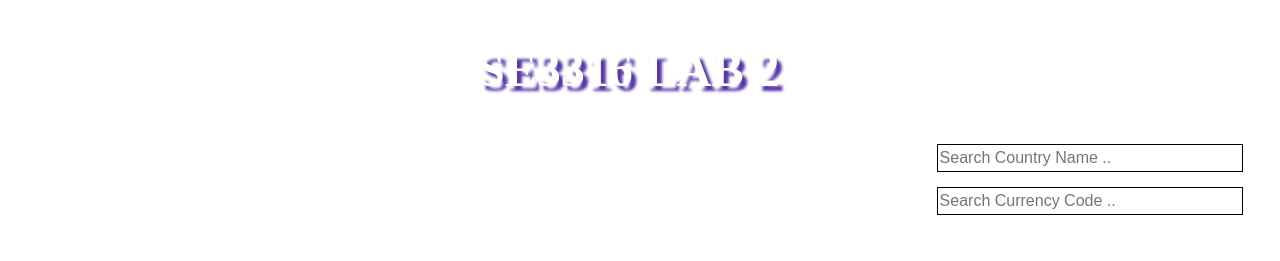
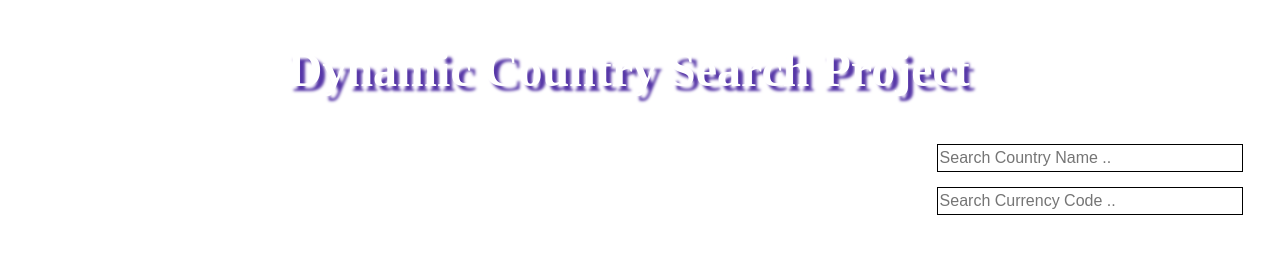
Before and after one commit to DasolLim/Dynamic-Country-Search-Project, a plain HTML site: page index.html in a window 1280 px wide. Shown: the top 261 px of the page. Drawn offline with Linux system fonts and the light colour scheme.

Commit message:
Update Title

```diff
--- a/index.html
+++ b/index.html
@@ -3,14 +3,14 @@
 <head>
     <meta charset="UTF-8">
     <meta name="viewport" content="width=device-width, initial-scale=1.0">
-    <title>SE3316 Lab 2</title>
+    <title>DOM Project</title>
     <link rel="stylesheet" href="styles.css">
     <script src="script.js"></script>
 </head>
 
 <body class="wrapper">
 
-    <h1>SE3316 LAB 2</h1>
+    <h1>Dynamic Country Search Project</h1>
 
     <!-- Search boxes -->
     <header class="header-container">
```
